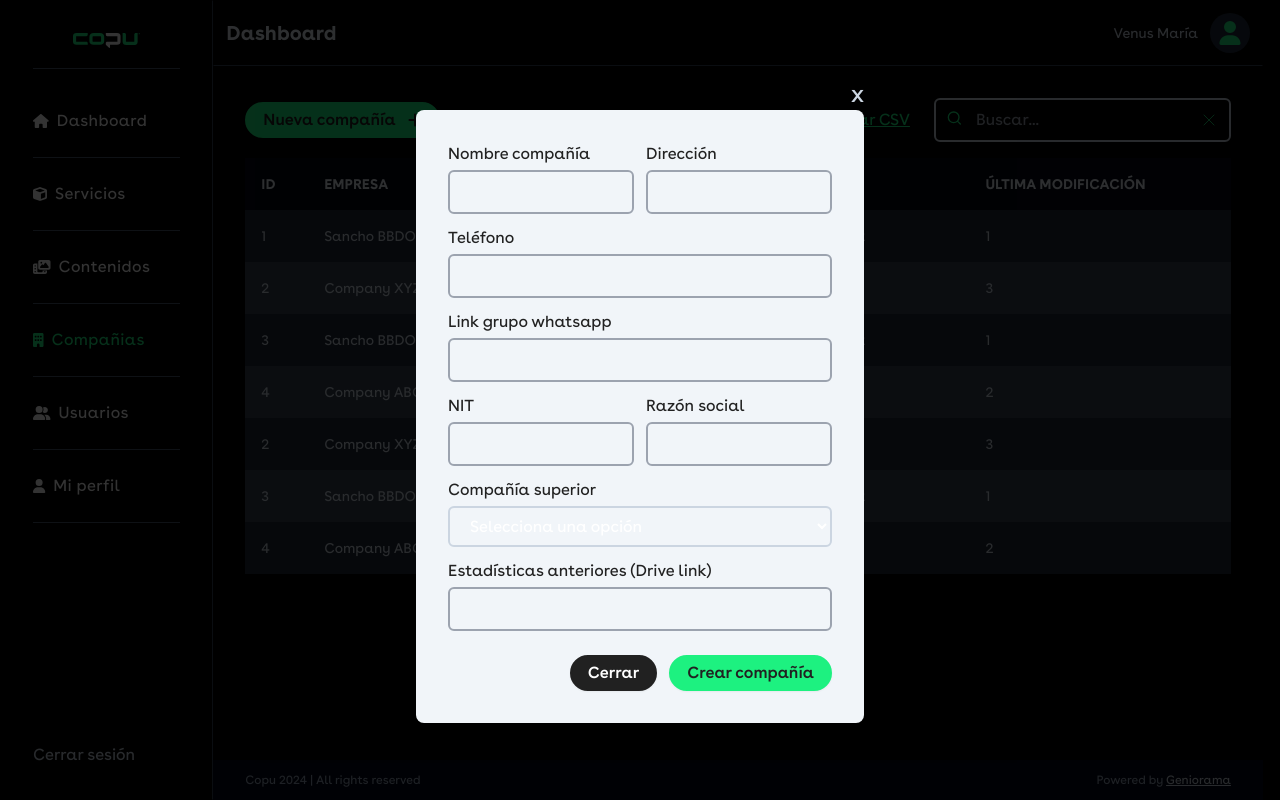
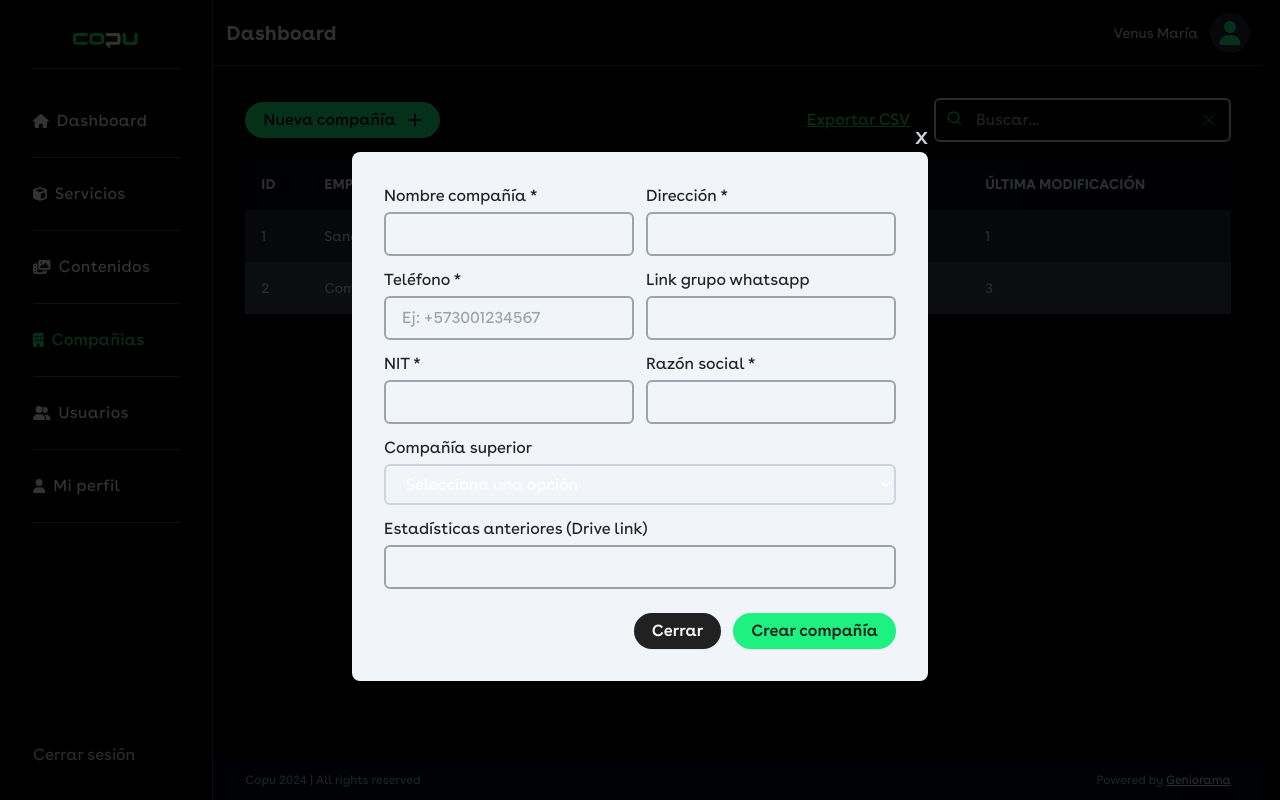
Before and after one commit to Geniorama/app-copu-estatus, a Next.js app: page /dashboard/companias in a window 1280 px wide. Both pictures are taken after a click on the button "Nueva compañía". Built offline with nearby package versions, Linux system fonts and the light colour scheme.

Commit message:
fix: page create company

```diff
--- a/package.json
+++ b/package.json
@@ -24,7 +24,8 @@
     "react-dom": "^18",
     "react-hook-form": "^7.53.0",
     "react-redux": "^9.1.2",
-    "redux-persist": "^6.0.0"
+    "redux-persist": "^6.0.0",
+    "sweetalert2": "^11.14.0"
   },
   "devDependencies": {
     "@types/node": "^20",
--- a/src/app/components/Form/FormCreateCompany.tsx
+++ b/src/app/components/Form/FormCreateCompany.tsx
@@ -1,7 +1,13 @@
+"use client";
+
 import Input from "@/app/utilities/ui/Input";
 import Label from "@/app/utilities/ui/Label";
 import Select from "@/app/utilities/ui/Select";
 import Button from "@/app/utilities/ui/Button";
+import type { Company } from "@/app/types";
+import type { FormEvent, ChangeEvent } from "react";
+import { useState } from "react";
+import Swal from "sweetalert2";
 
 const optionsSelect = [
   {
@@ -14,57 +20,192 @@ const optionsSelect = [
   },
 ];
 
-export default function FormCreateCompany() {
+const initialData: Company = {
+  name: "",
+  address: "",
+  logo: "",
+  phone: "",
+  superior: undefined,
+  driveLink: "",
+  whatsappLink: "",
+  businessName: "",
+  nit: undefined,
+};
+
+interface FormCreateCompanyProps {
+  onClose: () => void;
+}
+
+export default function FormCreateCompany({ onClose }: FormCreateCompanyProps) {
+  const [company, setCompany] = useState<Company>(initialData);
+  const [parentCompanies] =
+    useState<{ value: string; name: string }[]>(optionsSelect);
+
+  const handleSubmit = (e: FormEvent<HTMLFormElement>) => {
+    e.preventDefault();
+
+    Swal.fire({
+      title: "¿Estás seguro?",
+      text: "Estás a punto de crear una nueva compañía. ¿Deseas continuar?",
+      icon: "warning",
+      showCancelButton: true,
+      confirmButtonColor: "#3085d6",
+      cancelButtonColor: "#d33",
+      confirmButtonText: "Sí, crear compañía",
+      cancelButtonText: "Cancelar",
+    }).then((result) => {
+      if (result.isConfirmed) {
+        console.log("Company for send", company);
+
+
+        Swal.fire({
+          title: "Compañía creada",
+          text: "La compañía ha sido creada exitosamente",
+          icon: "success",
+          confirmButtonText: "OK",
+        }).then(() => {
+          onClose();
+        });
+      } else {
+        console.log("Creación de compañía cancelada");
+      }
+    });
+  };
+
+  const handleChange = (e: ChangeEvent<HTMLInputElement>) => {
+    const value = e.target.value;
+    setCompany({
+      ...company,
+      [e.target.name]: value,
+    });
+  };
+
   return (
-    <form className="w-full flex flex-col gap-3 bg-slate-100 p-8 rounded-lg">
+    <form
+      onSubmit={(e) => handleSubmit(e)}
+      className="w-full flex flex-col gap-3 bg-slate-100 p-8 rounded-lg"
+    >
       <div className="flex gap-3">
         <div className="w-1/2">
-          <Label mode="cp-dark">Nombre compañía</Label>
-          <Input mode="cp-dark" required />
+          <Label htmlFor="companyName" mode="cp-dark">
+            Nombre compañía *
+          </Label>
+          <Input
+            onChange={(e) => handleChange(e)}
+            name="name"
+            id="companyName"
+            mode="cp-dark"
+            required
+          />
         </div>
         <div className="w-1/2">
-          <Label mode="cp-dark">Dirección</Label>
-          <Input mode="cp-dark" required type="text" />
+          <Label htmlFor="companyAddress" mode="cp-dark">
+            Dirección *
+          </Label>
+          <Input
+            onChange={(e) => handleChange(e)}
+            name="address"
+            id="companyAddress"
+            mode="cp-dark"
+            required
+            type="text"
+          />
+        </div>
+      </div>
+
+      <div className="flex gap-3">
+        <div className="w-1/2">
+          <Label htmlFor="companyPhone" mode="cp-dark">
+            Teléfono *
+          </Label>
+          <Input
+            onChange={(e) => handleChange(e)}
+            name="phone"
+            placeholder="Ej: +573001234567"
+            id="companyPhone"
+            mode="cp-dark"
+            required
+            type="number"
+          />
+        </div>
+
+        <div className="w-1/2">
+          <Label htmlFor="linkWp" mode="cp-dark">
+            Link grupo whatsapp
+          </Label>
+          <Input
+            onChange={(e) => handleChange(e)}
+            name="whatsappLink"
+            id="linkWp"
+            mode="cp-dark"
+            type="text"
+          />
+        </div>
+      </div>
+
+      <div className="flex gap-3">
+        <div className="w-1/2">
+          <Label htmlFor="nit" mode="cp-dark">
+            NIT *
+          </Label>
+          <Input
+            onChange={(e) => handleChange(e)}
+            name="nit"
+            id="nit"
+            mode="cp-dark"
+            required
+          />
+        </div>
+        <div className="w-1/2">
+          <Label htmlFor="businessName" mode="cp-dark">
+            Razón social *
+          </Label>
+          <Input
+            onChange={(e) => handleChange(e)}
+            name="businessName"
+            id="businessName"
+            mode="cp-dark"
+            required
+            type="text"
+          />
         </div>
       </div>
 
       <div>
-        <Label mode="cp-dark">Teléfono</Label>
-        <Input mode="cp-dark" required type="number" />
+        <Label htmlFor="parentConpany" mode="cp-dark">
+          Compañía superior
+        </Label>
+        <Select
+          name="superior"
+          id="parentConpany"
+          options={parentCompanies}
+          defaultOptionText="Selecciona una opción"
+        />
       </div>
 
       <div>
-        <Label mode="cp-dark">Link grupo whatsapp</Label>
-        <Input mode="cp-dark" required type="text" />
-      </div>
-
-      <div className="flex gap-3">
-        <div className="w-1/2">
-          <Label mode="cp-dark">NIT</Label>
-          <Input mode="cp-dark" required />
-        </div>
-        <div className="w-1/2">
-          <Label mode="cp-dark">Razón social</Label>
-          <Input mode="cp-dark" required type="text" />
-        </div>
-      </div>
-
-      <div>
-        <Label mode="cp-dark">Compañía superior</Label>
-        <Select options={optionsSelect} />
-      </div>
-
-      <div>
-        <Label mode="cp-dark">Estadísticas anteriores {"(Drive link)"}</Label>
-        <Input mode="cp-dark" required type="text" />
+        <Label htmlFor="linkDrive" mode="cp-dark">
+          Estadísticas anteriores {"(Drive link)"}
+        </Label>
+        <Input
+          onChange={(e) => handleChange(e)}
+          name="driveLink"
+          id="linkDrive"
+          mode="cp-dark"
+          type="text"
+        />
       </div>
 
       <div className="flex gap-3 items-center justify-end mt-3">
         <div>
-          <Button type="button" mode="cp-dark">Cerrar</Button>
+          <Button onClick={onClose} type="button" mode="cp-dark">
+            Cerrar
+          </Button>
         </div>
         <div>
-          <Button mode="cp-green" type="submit">Crear compañía</Button>
+          <Button mode="cp-green" type="submit">
+            Crear compañía
+          </Button>
         </div>
       </div>
     </form>
--- a/src/app/components/Modal/Modal.tsx
+++ b/src/app/components/Modal/Modal.tsx
@@ -1,37 +1,23 @@
 "use client";
 
 import type { ReactNode } from "react";
-import { useState, useEffect } from "react";
 
 interface ModalProps {
   children: ReactNode;
   open: boolean;
+  onClose: () => void;
 }
 
-export default function Modal({ children, open }: ModalProps) {
-  const [openModal, setOpenModal] = useState(false);
-
-  useEffect(() => {
-    if (open) {
-      setOpenModal(true);
-    } else {
-      setOpenModal(false);
-    }
-  }, [open]);
-
-  if (!openModal) {
-    return;
-  }
-
-  const handleClose = () => {
-    setOpenModal(false)
+export default function Modal({ children, open, onClose }: ModalProps) {
+  if (!open) {
+    return null;
   }
 
   return (
-    <div className=" bg-black bg-opacity-80 fixed w-screen h-screen z-50 left-0 top-0 p-5 flex justify-center items-center">
-      <div className="w-full max-w-md">
+    <div className="bg-black bg-opacity-80 fixed w-screen h-screen z-50 left-0 top-0 p-5 flex justify-center items-center">
+      <div className="w-full max-w-xl">
         <div className="flex justify-end">
-          <button onClick={handleClose} className="text-2xl">x</button>
+          <button onClick={onClose} className="text-2xl">x</button>
         </div>
         {children}
       </div>
--- a/src/app/types/index.ts
+++ b/src/app/types/index.ts
@@ -1,5 +1,5 @@
 export interface Company {
-  id: string;
+  id?: string;
   logo: string;
   name: string;
   address?: string;
--- a/src/app/utilities/ui/LinkCP.tsx
+++ b/src/app/utilities/ui/LinkCP.tsx
@@ -3,7 +3,7 @@ interface LinksProps extends React.AnchorHTMLAttributes<HTMLAnchorElement> { }
 export function LinkCP({ children, ...props }: LinksProps) {
   return (
     <a
-      className="underline text-cp-primary hover:text-cp-primary-hover"
+      className="underline text-cp-primary hover:text-cp-primary-hover inline-block whitespace-nowrap"
       {...props}
     >
       {children}
--- a/src/app/views/Dashboard/Companies.tsx
+++ b/src/app/views/Dashboard/Companies.tsx
@@ -1,62 +1,31 @@
 "use client";
 
+import { useState, useEffect } from "react";
 import Button from "@/app/utilities/ui/Button";
 import Table from "@/app/components/Table/Table";
 import Search from "@/app/utilities/ui/Search";
-import { useEffect, useState } from "react";
 import LinkCP from "@/app/utilities/ui/LinkCP";
-import type { TableDataProps } from "@/app/types";
+import Modal from "@/app/components/Modal/Modal";
+import FormCreateCompany from "@/app/components/Form/FormCreateCompany";
 import { FontAwesomeIcon } from "@fortawesome/react-fontawesome";
 import { faPlus } from "@fortawesome/free-solid-svg-icons";
+import type { TableDataProps } from "@/app/types";
 import type { ChangeEvent } from "react";
-import Modal from "@/app/components/Modal/Modal";
-import FormCreateCompany from "@/app/components/Form/FormCreateCompany";
 
 const initialData: TableDataProps = {
   heads: ["ID", "Empresa", "Contacto", "Servicios", "Última modificación"],
   rows: [
     ["1", "Sancho BBDO", "Juan Pérez", "Servicio BBDO 1, Servicio BBDO 2", "1"],
-    [
-      "2",
-      "Company XYZ",
-      "Jane Doe",
-      "<a href='' class='underline text-cp-primary'>Servicio XYZ</a>",
-      "3",
-    ],
-    ["3", "Sancho BBDO", "Juan Pérez", "Servicio BBDO 1, Servicio BBDO 2", "1"],
-    [
-      "4",
-      "Company ABC",
-      "Alice Smith",
-      "<a href='' class='underline text-cp-primary'>Servicio ABC</a>",
-      "2",
-    ],
-    [
-      "2",
-      "Company XYZ",
-      "Jane Doe",
-      "<a href='' class='underline text-cp-primary'>Servicio XYZ</a>",
-      "3",
-    ],
-    ["3", "Sancho BBDO", "Juan Pérez", "Servicio BBDO 1, Servicio BBDO 2", "1"],
-    [
-      "4",
-      "Company ABC",
-      "Alice Smith",
-      "<a href='' class='underline text-cp-primary'>Servicio ABC</a>",
-      "2",
-    ],
+    ["2", "Company XYZ", "Jane Doe", "<a href='' class='underline text-cp-primary'>Servicio XYZ</a>", "3"],
+    // Otras filas...
   ],
 };
 
 export default function Companies() {
   const [searchValue, setSearchValue] = useState("");
-  const [openModal, setOpenModal] = useState(false)
-  const [companies, setCompanies] = useState<TableDataProps | null>(
-    initialData
-  );
+  const [openModal, setOpenModal] = useState(false);
+  const [companies, setCompanies] = useState<TableDataProps | null>(initialData);
 
-  // Filtrar filas basadas en el valor de búsqueda
   useEffect(() => {
     if (initialData && searchValue.trim()) {
       const filteredRows = initialData.rows.filter((row) =>
@@ -64,15 +33,7 @@ export default function Companies() {
           cell.toLowerCase().includes(searchValue.toLowerCase())
         )
       );
-
-      setCompanies((prevData) =>
-        filteredRows.length > 0
-          ? {
-              heads: prevData?.heads || initialData.heads,
-              rows: filteredRows,
-            }
-          : null
-      );
+      setCompanies(filteredRows.length > 0 ? { heads: initialData.heads, rows: filteredRows } : null);
     } else {
       setCompanies(initialData);
     }
@@ -84,36 +45,31 @@ export default function Companies() {
 
   return (
     <div>
-      <Modal open={openModal}>
-        <FormCreateCompany />
+      <Modal open={openModal} onClose={() => setOpenModal(false)}>
+        <FormCreateCompany onClose={() => setOpenModal(false)} />
       </Modal>
+
       <div className="flex gap-3 items-center justify-between">
-        <div>
         <Button onClick={() => setOpenModal(true)} mode="cp-green">
           <span className="mr-3">Nueva compañía</span>
           <FontAwesomeIcon icon={faPlus} />
         </Button>
-        </div>
+
         <div className="flex gap-6 items-center">
           <LinkCP href="#">Exportar CSV</LinkCP>
-          <div>
           <Search onChange={handleChange} value={searchValue} />
         </div>
       </div>
-      </div>
 
-      <div>
       {companies ? (
         <Table data={companies} />
       ) : (
-          <div className=" text-center p-5 mt-10 flex justify-center items-center">
+        <div className="text-center p-5 mt-10 flex justify-center items-center">
           <p className="text-slate-400">
-              No hay datos disponibles <br /> o no hay coincidencias con la
-              búsqueda.
+            No hay datos disponibles o no hay coincidencias con la búsqueda.
           </p>
         </div>
       )}
     </div>
-    </div>
   );
 }
```
Also changed, not shown: 1 other file (tests, documents, lock files or other folders). Lines whose indentation alone changed are shown as unchanged.
